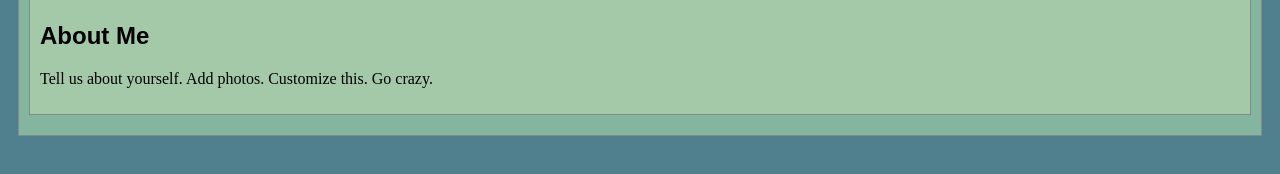
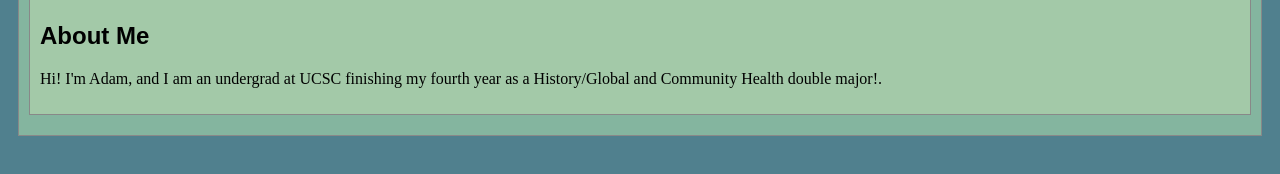
Before and after one commit to adamxross/art101, a plain HTML site: page index.html in a window 1280 px wide. Shown: the part 444-618 px from the top of the page. Drawn offline with Linux system fonts and the light colour scheme.

Commit message:
Lab 2 HTML
Added code for HTML and an image into the image bank

```diff
--- a/index.html
+++ b/index.html
@@ -2,7 +2,7 @@
 <html>
 <head>
 	<!-- This title is used for tabs and bookmarks -->
-	<title>Adam's Homepage</title>
+	<title>Adams Homepage</title>
 
 	<!-- Use UTF character set, a good idea with any webpage -->
 	<meta charset="UTF-8" />
@@ -26,7 +26,7 @@
 					<!-- Note that all filenames use lowercase and no spaces -->
 					<img class="cat-photo" src="./img/cute-grey-kitten.jpg">
 					<h2>About Me</h2>
-					<p>Tell us about yourself. Add photos. Customize this. Go crazy.</p>
+					<p>Hi! I'm Adam, and I am an undergrad at UCSC finishing my fourth year as a History/Global and Community Health double major!.</p>
 			</div>
 
 		</section>
```
Also changed, not shown: lab2/css/index2.html (added), lab2/img/Lab2Image1.jpg (added).
